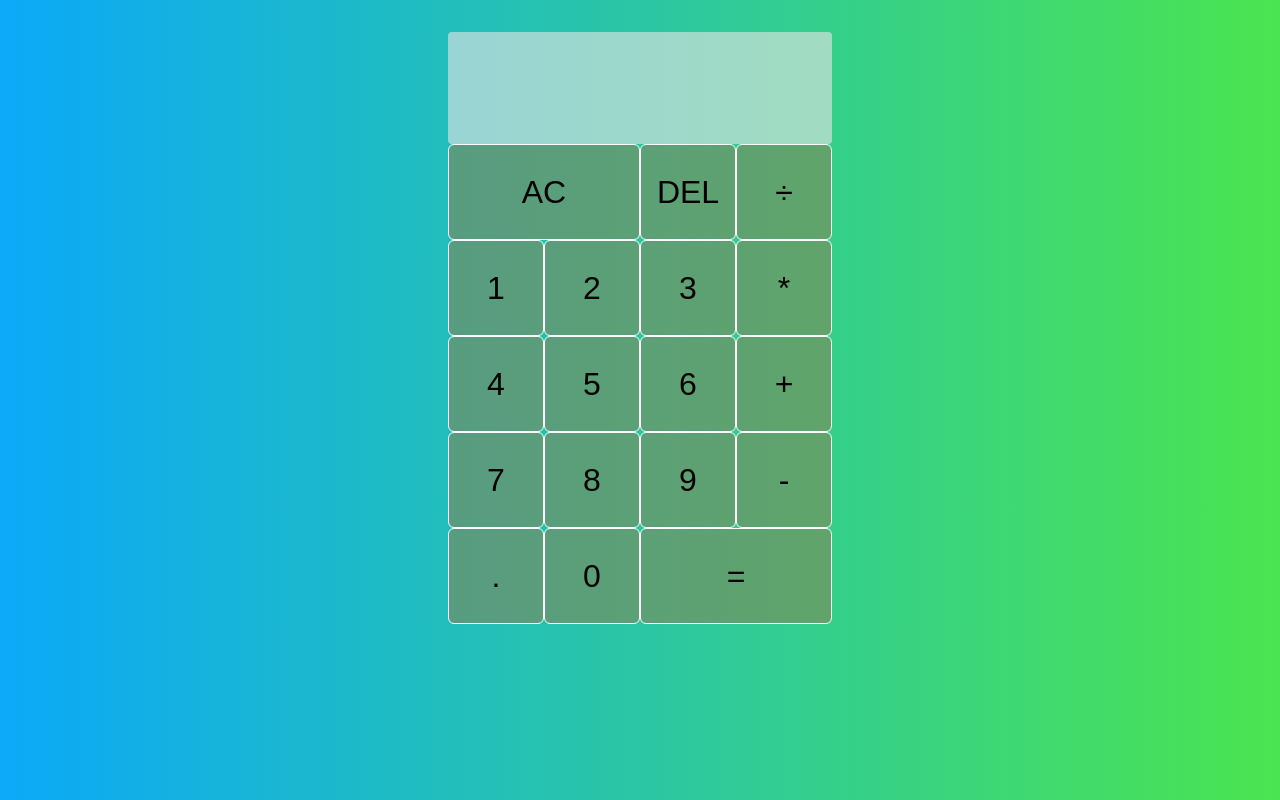
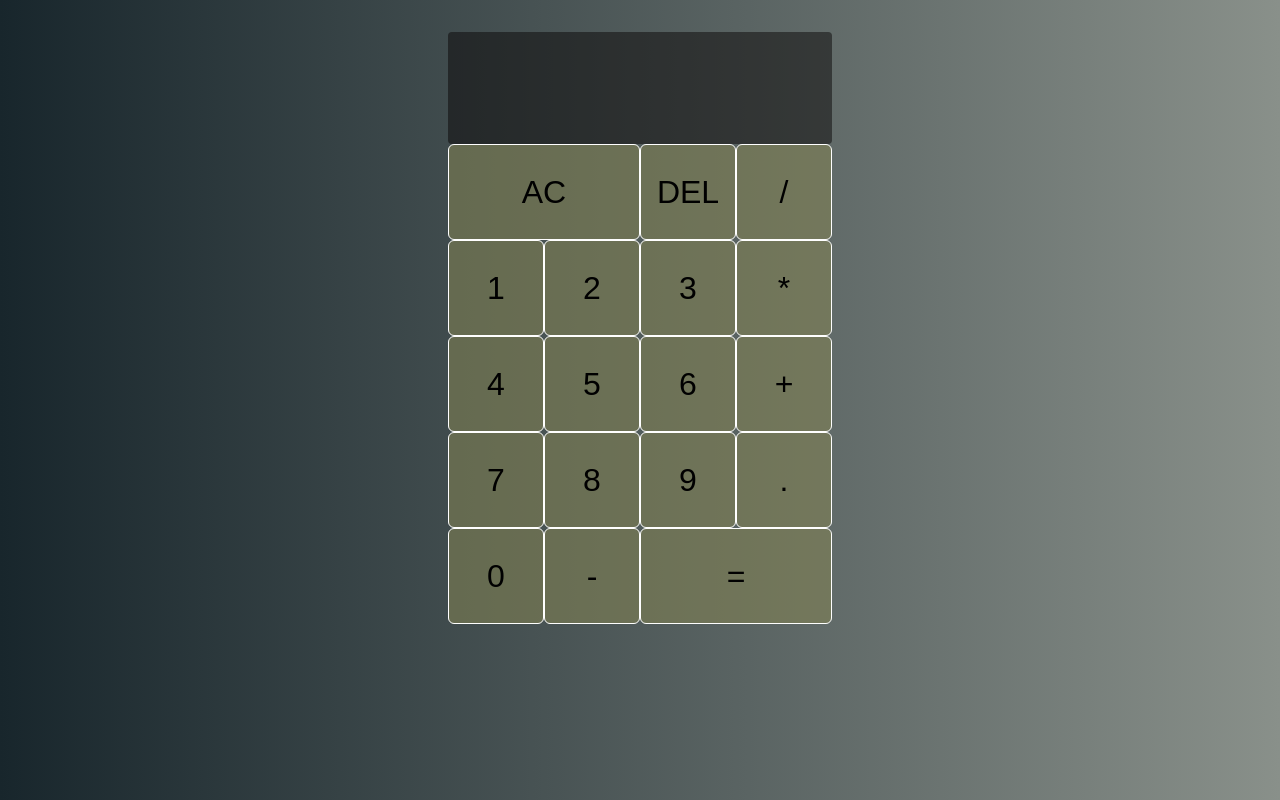
Before and after one commit to TraderCodes/React-Caculator, a React (Create React App) app: page / in a window 1280 px wide. Built offline with nearby package versions, Linux system fonts and the light colour scheme.

Commit message:
fixed some bugs 🙌

```diff
--- a/src/App.js
+++ b/src/App.js
@@ -1,5 +1,6 @@
 import React, { useReducer } from 'react';
 import DigitButton from './DigitButton';
+import OperationButton from './OperationButton';
 import './index.css';
 
 export const ACTIONS = {
@@ -10,13 +11,22 @@ export const ACTIONS = {
    EVALUATE: 'evaluate',
 };
 function reducer(state, { type, payload }) {
-    switch (type) {
-    case ACTIONS.ADD_DIGIT:
-        return {
+   switch (type) {
+      case ACTIONS.ADD_DIGIT:
+         if (payload.digit === '0' && state.currentOperand === '0') {
+            return state;
+         }
+         if (payload.digit === '.' && state.currentOperand.includes('.')) {
+            return state;
+         }
+
+         return {
             ...state,
-            currentOperand: `${state.currentOperand||''}${payload.digit}`
-        }
-    }
+            currentOperand: `${state.currentOperand || ''}${payload.digit}`,
+         };
+      case ACTIONS.CLEAR:
+         return {};
+   }
 }
 
 function App() {
@@ -32,24 +42,28 @@ function App() {
             </div>
             <div className="current-operand">{currentOperand}</div>
          </div>
-         <button className="span-two">AC</button>
+         <button
+            className="span-two"
+            onClick={() => dispatch({ type: ACTIONS.CLEAR })}
+         >
+            AC
+         </button>
          <button>DEL</button>
-         <DigitButton digit="÷" dispatch={dispatch} />
+         <OperationButton operation="/" dispatch={dispatch} />
          <DigitButton digit="1" dispatch={dispatch} />
          <DigitButton digit="2" dispatch={dispatch} />
          <DigitButton digit="3" dispatch={dispatch} />
-        <button>*</button>
+         <OperationButton operation="*" dispatch={dispatch} />
          <DigitButton digit="4" dispatch={dispatch} />
          <DigitButton digit="5" dispatch={dispatch} />
          <DigitButton digit="6" dispatch={dispatch} />
-         <button>+</button>
+         <OperationButton operation="+" dispatch={dispatch} />
          <DigitButton digit="7" dispatch={dispatch} />
          <DigitButton digit="8" dispatch={dispatch} />
          <DigitButton digit="9" dispatch={dispatch} />
-         <button>-</button>
          <DigitButton digit="." dispatch={dispatch} />
-
          <DigitButton digit="0" dispatch={dispatch} />
+         <OperationButton operation="-" dispatch={dispatch} />
          <button className="span-two">=</button>
       </div>
    );
--- /dev/null
+++ b/src/OperationButton.js
@@ -0,0 +1,12 @@
+import { ACTIONS } from './App';
+export default function OperationButton({ dispatch, operation }) {
+   return (
+      <button
+         onClick={() =>
+            dispatch({ type: ACTIONS.CHOOSE_OPERATION, payload: { operation } })
+         }
+      >
+         {operation}
+      </button>
+   );
+}
--- a/src/index.css
+++ b/src/index.css
@@ -6,7 +6,7 @@
 
 html,
 body {
-   background: linear-gradient(to right, #0ba9f8, #4be450);
+   background: linear-gradient(to right, #18262c, #89908a);
    margin: 0;
 }
 .calculator-grid {
@@ -23,7 +23,7 @@ body {
 }
 .output {
    grid-column: 1/-1;
-   background-color: rgba(228, 228, 228, 0.619);
+   background-color: rgba(8, 3, 3, 0.482);
    border-radius: 4px;
    display: flex;
    flex-direction: column;
--- a/src/index.js
+++ b/src/index.js
@@ -4,9 +4,7 @@ import './index.css';
 import App from './App';
 
 function Gpp() {
-
-      return <App />;
-
+   return <App />;
 }
 
 ReactDOM.render(<Gpp />, document.getElementById('root'));
```
